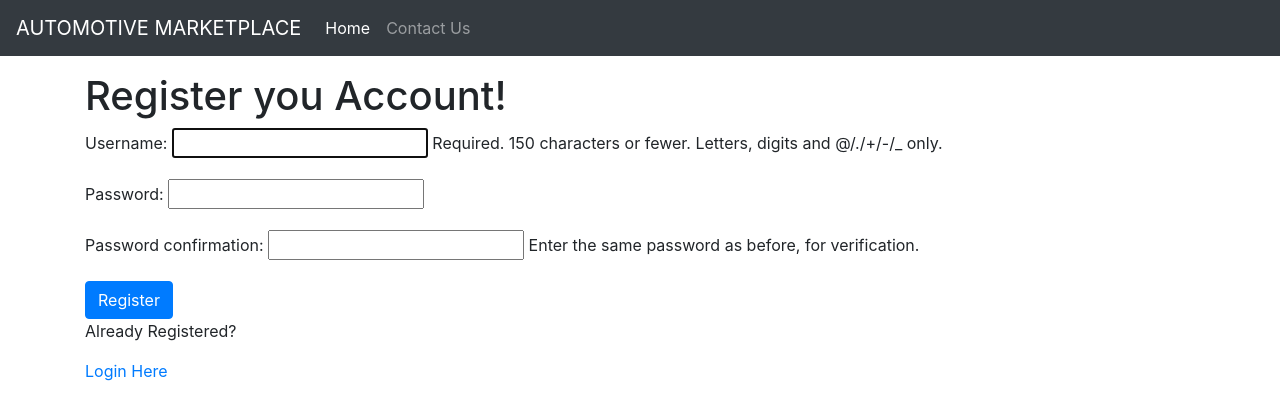
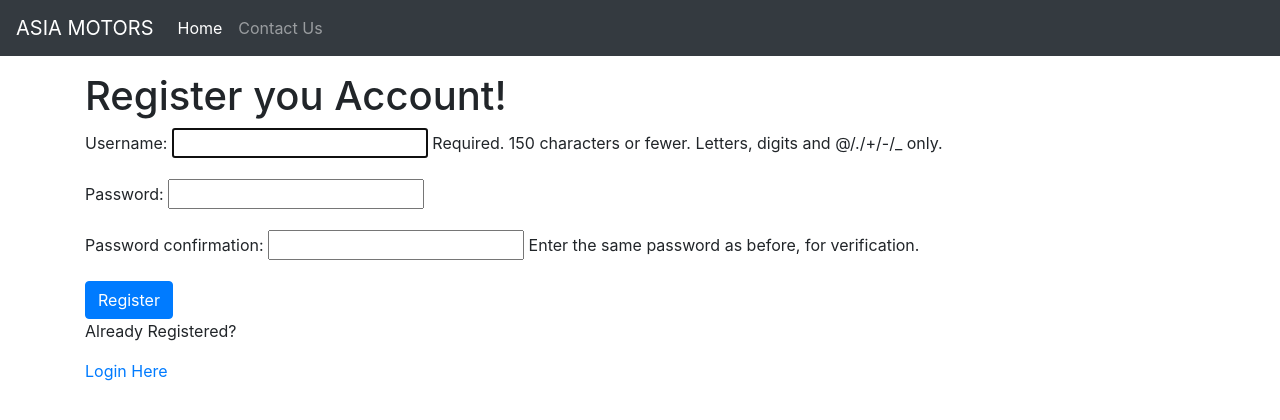
Before and after one commit to SanidiUthsari/BAD--DJANGO-PROJECT-, a Django app: a page that uses account/templates/account/header.html in a window 1280 px wide. Shown: the top 420 px of the page. Run offline with Django 4.2, Linux system fonts and the light colour scheme; some libraries are stand-ins or nearby versions.

Commit message:
Update .html

```diff
--- a/account/templates/account/header.html
+++ b/account/templates/account/header.html
@@ -1,5 +1,5 @@
 <nav class="navbar navbar-expand-lg navbar-dark bg-dark">
-    <a class="navbar-brand" href="#">AUTOMOTIVE MARKETPLACE</a>
+    <a class="navbar-brand" href="#">ASIA MOTORS</a>
     <button class="navbar-toggler" type="button" data-toggle="collapse" data-target="#navbarNav" aria-controls="navbarNav" aria-expanded="false" aria-label="Toggle navigation">
       <span class="navbar-toggler-icon"></span>
     </button>
```
